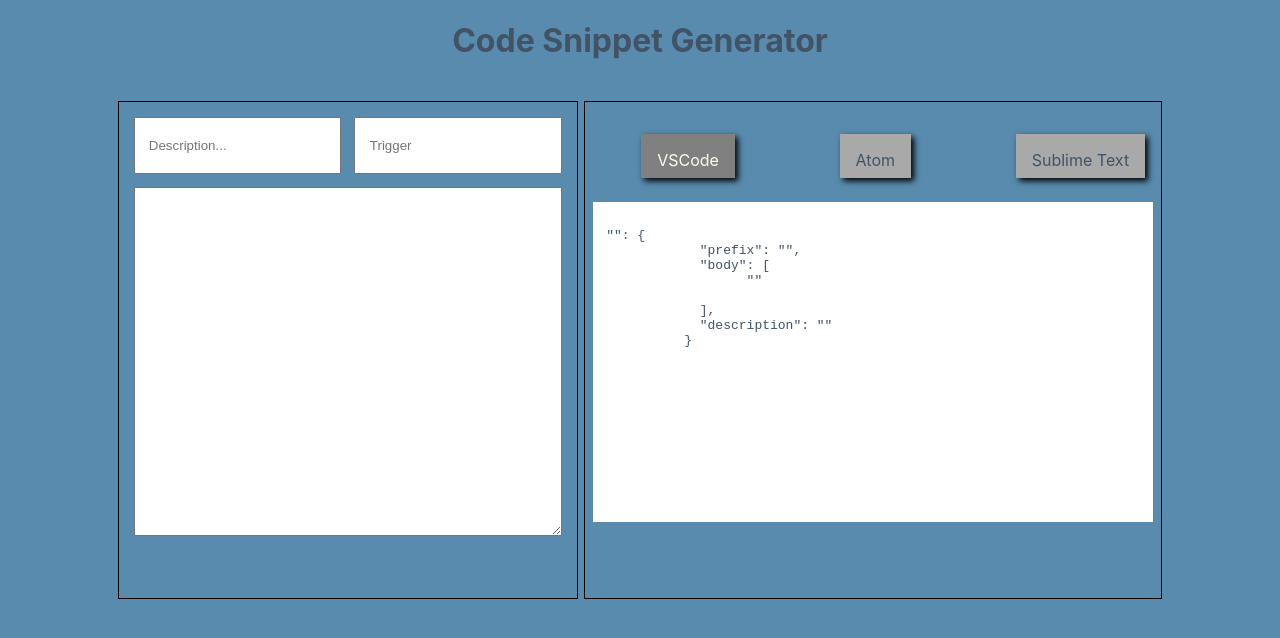
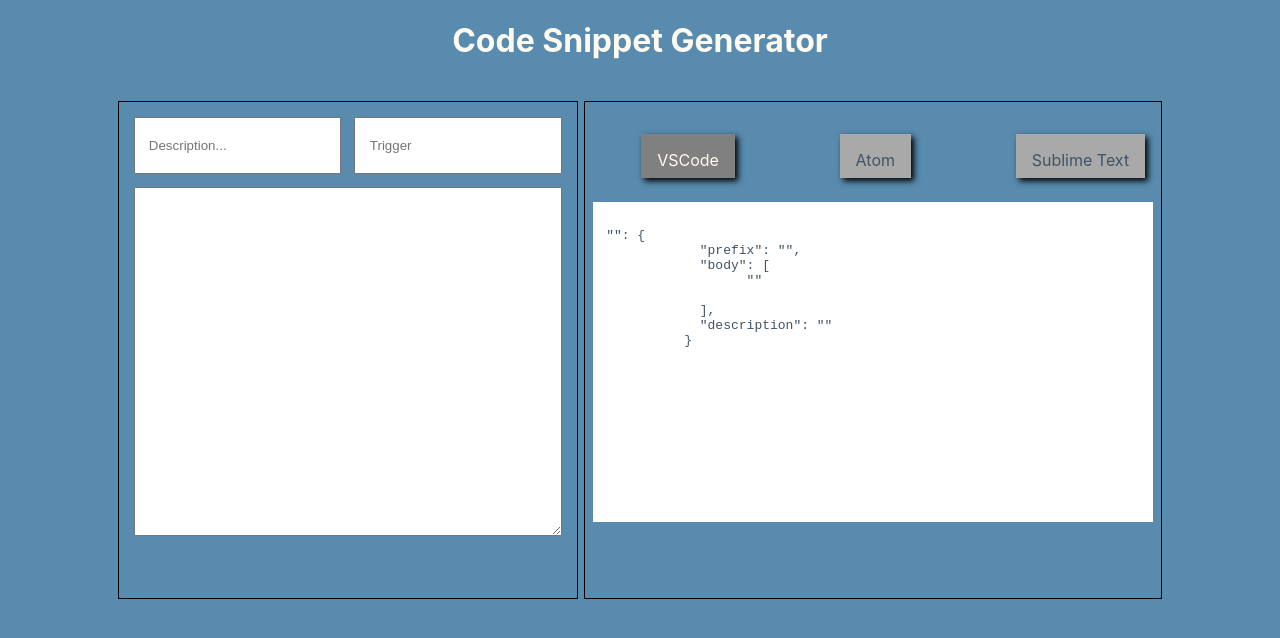
Before and after one commit to jatin33/code-snippet-generator, a React (Create React App) app: page / in a window 1280 px wide. Shown: the top 638 px of the page. Built offline with nearby package versions, Linux system fonts and the light colour scheme.

Commit message:
Changed header color

```diff
--- a/src/App.js
+++ b/src/App.js
@@ -32,7 +32,7 @@
         document.body.style.backgroundColor = '#588BAE';
         break;
       case 'Sublime Text':
-        document.body.style.backgroundColor = '#aabbcf';
+        document.body.style.backgroundColor = '#4b4b4b';
         break;
       case 'Atom':
         document.body.style.backgroundColor = '#71EEB8';
@@ -43,7 +43,7 @@
   }
   return (
     <>
-      <h1>Code Snippet Generator</h1>
+      <h1 style={{ color: 'floralwhite' }}>Code Snippet Generator</h1>
       <div className={styles.App}>
         <Input manageDescription={handleDescription}
           manageTrigger={handleTrigger}
```
